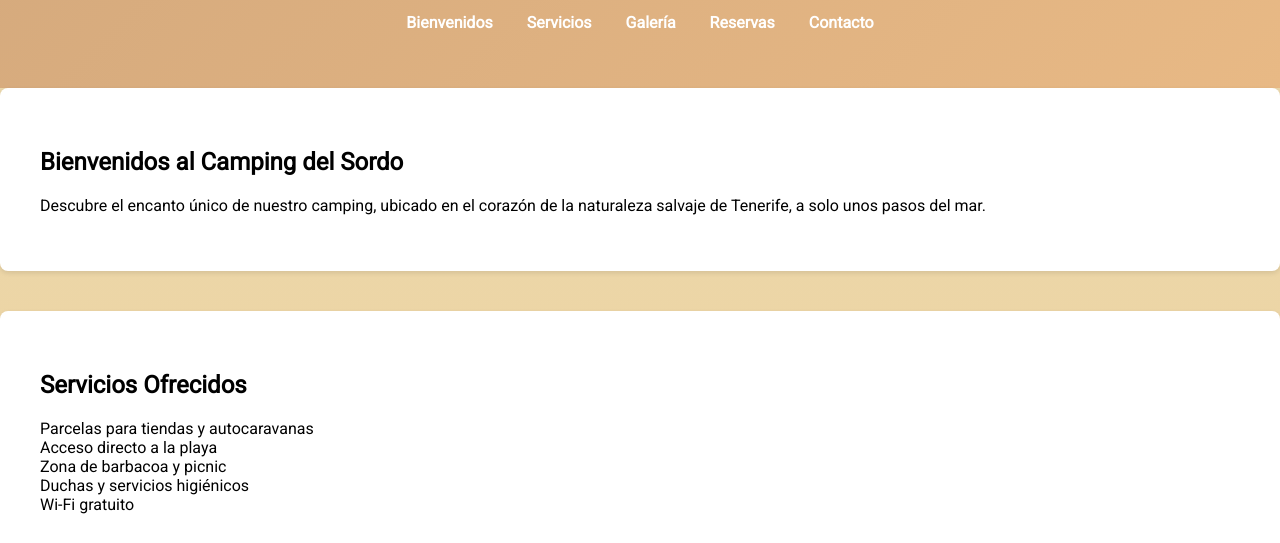
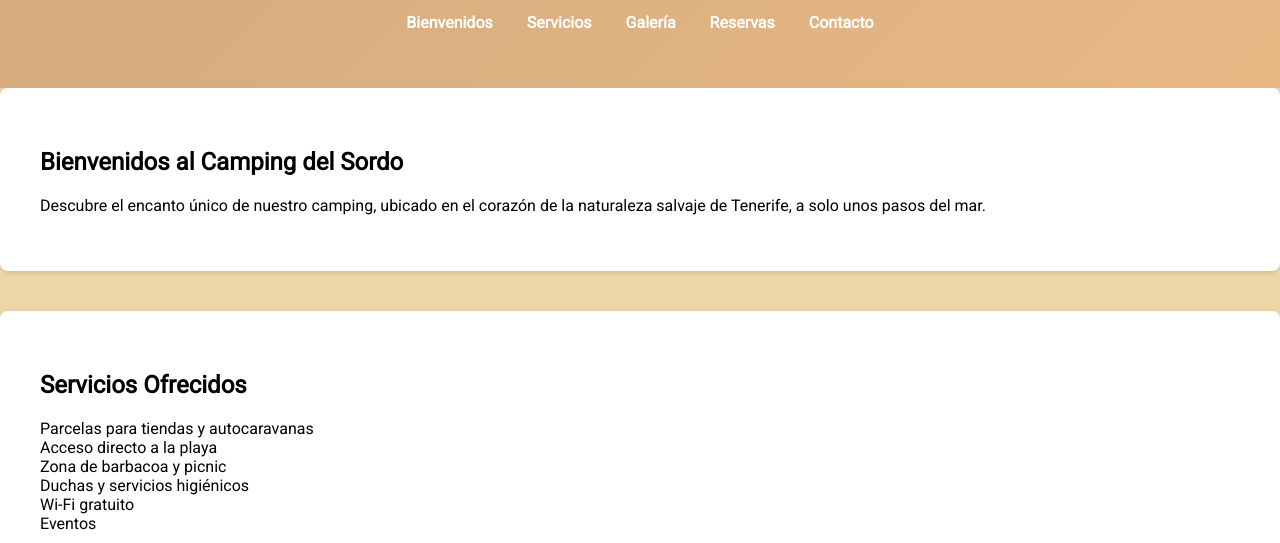
Before and after one commit to AgonyLecter/Campamento-del-Sordo, a plain HTML site: page index.html in a window 1280 px wide. Shown: the part 257-800 px from the top of the page. Drawn offline with Linux system fonts and the light colour scheme.

Commit message:
Update index.html

```diff
--- a/index.html
+++ b/index.html
@@ -172,6 +172,7 @@
                 <li>Zona de barbacoa y picnic</li>
                 <li>Duchas y servicios higiénicos</li>
                 <li>Wi-Fi gratuito</li>
+                <li>Eventos</li>
             </ul>
         </div>
     </section>
```
